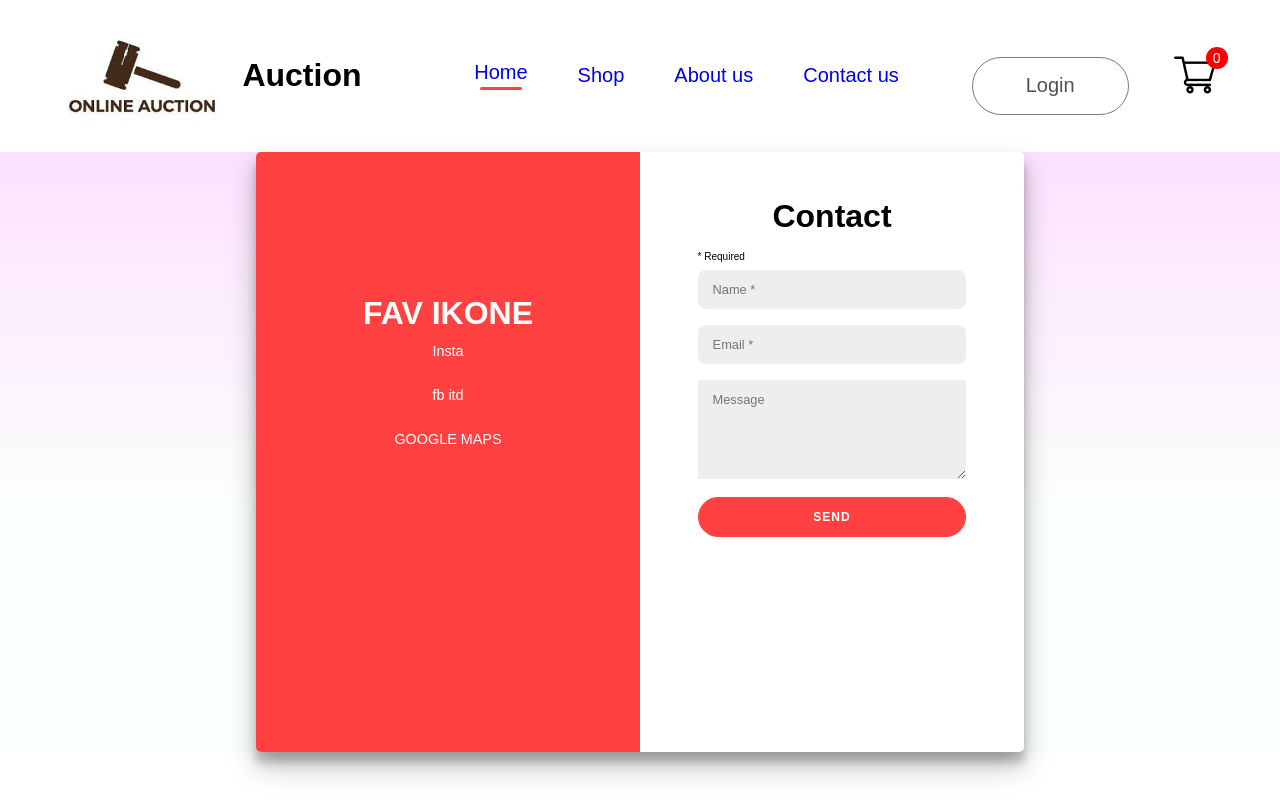
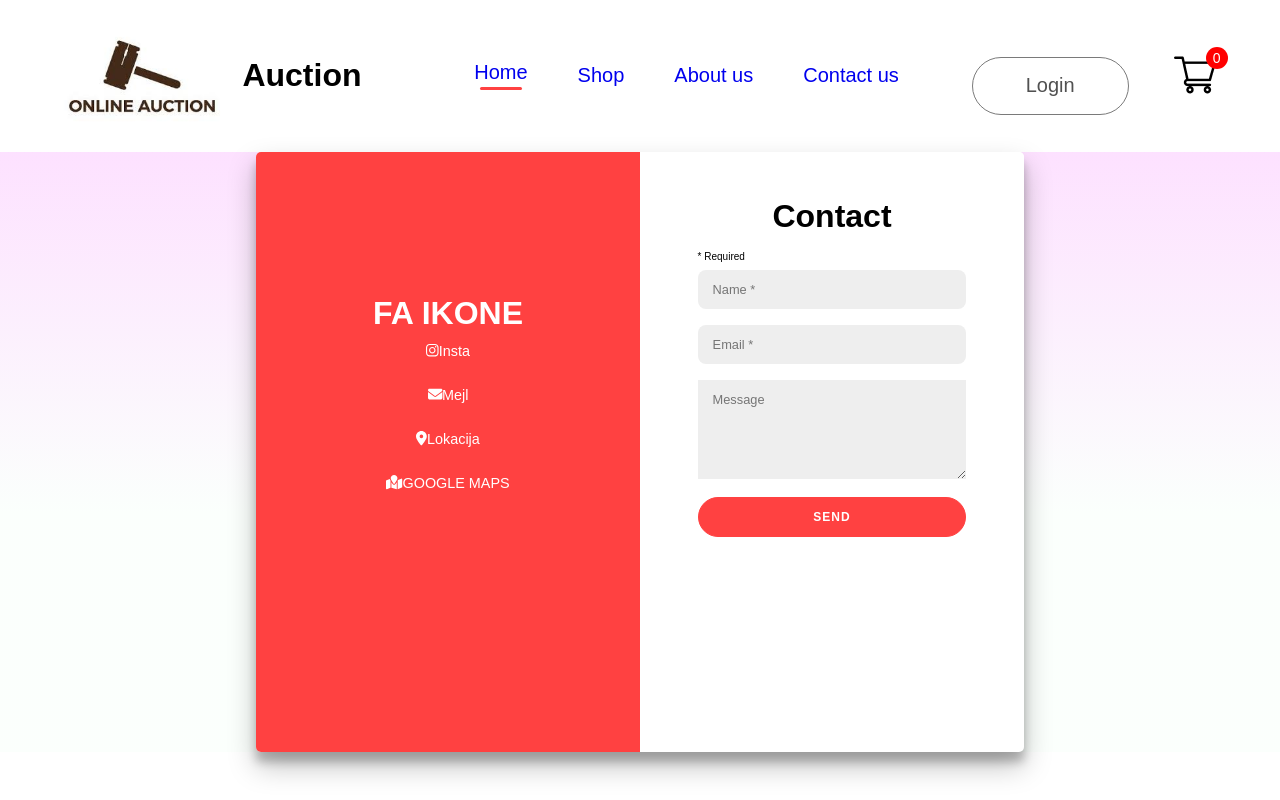
Before and after one commit to ajdin003/online-auction-platform, a React (Vite) app in the folder client/: page /Contact in a window 1280 px wide. Built offline with nearby package versions, Linux system fonts and the light colour scheme.

Commit message:
fa icone

```diff
--- a/client/package.json
+++ b/client/package.json
@@ -11,6 +11,11 @@
   },
   "dependencies": {
     "@emailjs/browser": "^4.3.3",
+    "@fortawesome/fontawesome-svg-core": "^6.5.2",
+    "@fortawesome/free-brands-svg-icons": "^6.5.2",
+    "@fortawesome/free-regular-svg-icons": "^6.5.2",
+    "@fortawesome/free-solid-svg-icons": "^6.5.2",
+    "@fortawesome/react-fontawesome": "^0.2.2",
     "@tanstack/react-query": "^5.39.0",
     "axios": "^1.6.8",
     "react": "^18.2.0",
--- a/client/src/Pages/ContactForm.jsx
+++ b/client/src/Pages/ContactForm.jsx
@@ -2,6 +2,12 @@
 import React, { useRef } from 'react';
 import "../css/cont.css";
 import emailjs from '@emailjs/browser';
+
+import { FontAwesomeIcon } from '@fortawesome/react-fontawesome'
+import { faEnvelope,faLocationDot,faMapLocation } from '@fortawesome/free-solid-svg-icons'
+import { faInstagram, faFontAwesome } from '@fortawesome/free-brands-svg-icons'
+
+
 const ContactForm = () => {
 
 
@@ -36,12 +42,14 @@ const ContactForm = () => {
             <div class="form-container">
                 <div class="left-container">
                     <div class="left-inner-container">
-                        <h2>FAV IKONE</h2>
-                        <p>Insta</p>
+                        <h2>FA IKONE</h2>
+                        <p><FontAwesomeIcon icon={faInstagram} />Insta</p>
                         <br />
-                        <p>fb itd</p>
+                        <p><FontAwesomeIcon icon={faEnvelope} />Mejl</p>
                         <br />
-                        <p>GOOGLE MAPS</p>
+                        <p><FontAwesomeIcon icon={faLocationDot} />Lokacija</p>
+                        <br />
+                        <p><FontAwesomeIcon icon={faMapLocation} />GOOGLE MAPS</p>
                         <i class="fa fa-youtube-play" aria-hidden="true"></i>
                     </div>
                 </div>
```
Also changed, not shown: 1 other file (tests, documents, lock files or other folders).
